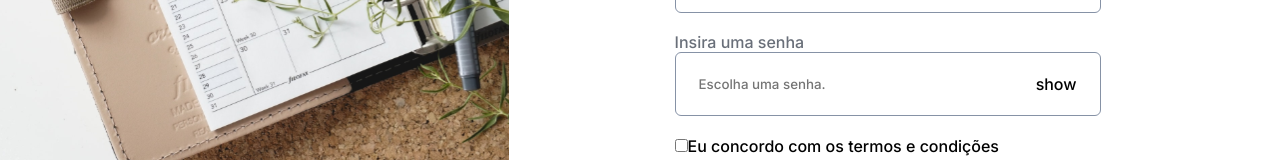
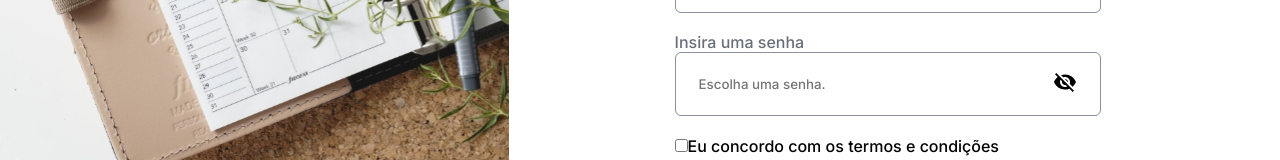
Before and after one commit to eduardorerick/collaboration-project, a React (Create React App) app: page /auth/signup in a window 1280 px wide. Shown: the part 384-544 px from the top of the page. Built offline with nearby package versions, Linux system fonts and the light colour scheme.

Commit message:
KAMEAMEHA

```diff
--- a/src/pages/Auth/Signup/index.jsx
+++ b/src/pages/Auth/Signup/index.jsx
@@ -1,4 +1,5 @@
 import './style.css';
+import VisibilityOffIcon from '@mui/icons-material/VisibilityOff';
 
 export function Signup() {
 	return (
@@ -15,7 +16,7 @@ export function Signup() {
 			<div className="signup-div-input">
 				<input className= "signup-input" type="teste" placeholder="Escolha uma senha." />
 				<div className="signup-btn">
-					show
+					<VisibilityOffIcon/>
 				</div>
 			</div>
 			<br></br>
```
